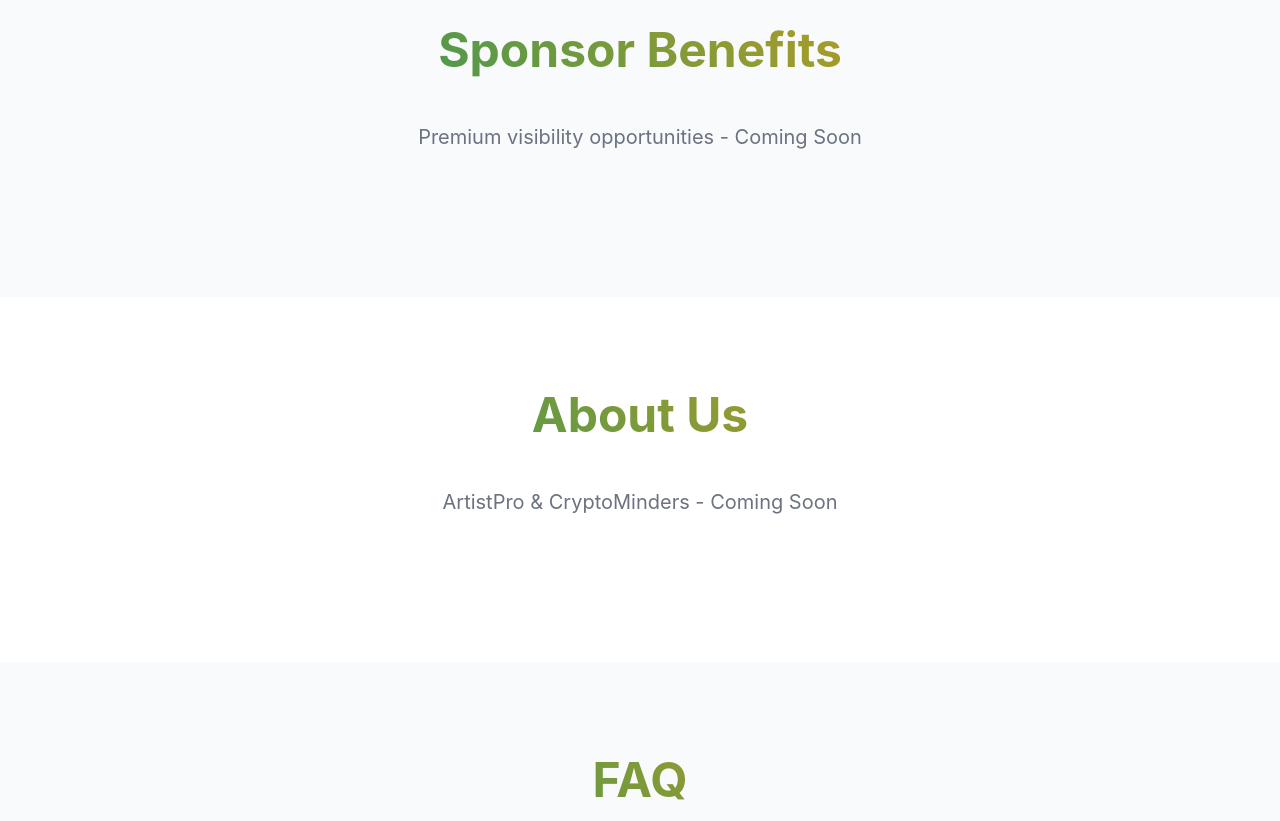
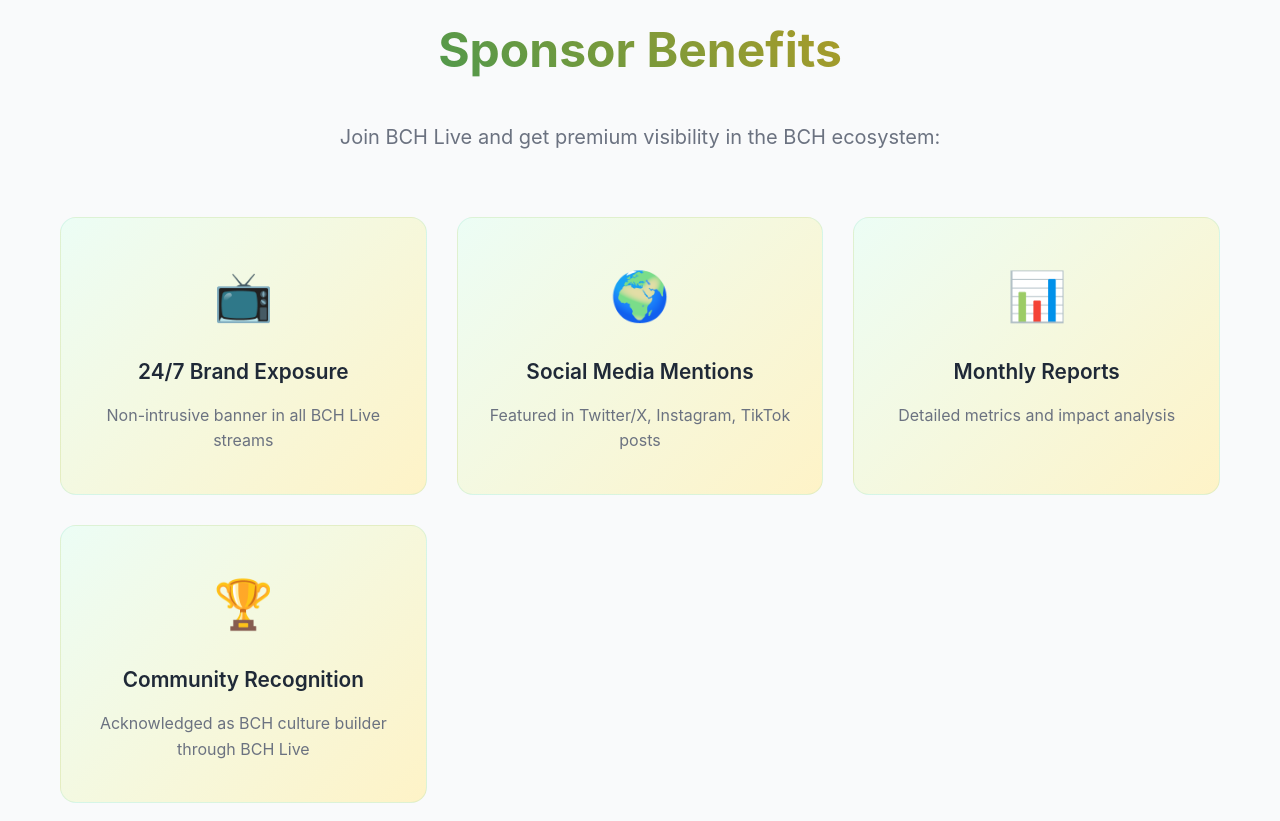
Before and after one commit to artistpro/bchlive, a website: page index.html in a window 1280 px wide. Shown: the part 2900-3721 px from the top of the page. Drawn offline with Linux system fonts and the light colour scheme.

Commit message:
Complete Benefits section with 4 sponsor benefits and styling

```diff
--- a/index.html
+++ b/index.html
@@ -494,6 +494,45 @@
             color: #6b7280;
             font-size: 0.95rem;
             line-height: 1.5;
+        }
+
+        /* Benefits Section Styles */
+        .benefits-grid {
+            display: grid;
+            grid-template-columns: repeat(auto-fit, minmax(280px, 1fr));
+            gap: 30px;
+            margin-top: 60px;
+        }
+
+        .benefit-card {
+            background: linear-gradient(135deg, #ecfdf5, #fef3c7);
+            padding: 40px 30px;
+            border-radius: 16px;
+            text-align: center;
+            transition: all 0.3s;
+            border: 1px solid rgba(16, 185, 129, 0.1);
+        }
+
+        .benefit-card:hover {
+            transform: translateY(-8px);
+            box-shadow: 0 20px 40px rgba(16, 185, 129, 0.15);
+        }
+
+        .benefit-icon {
+            font-size: 3rem;
+            margin-bottom: 20px;
+        }
+
+        .benefit-card h3 {
+            font-size: 1.3rem;
+            font-weight: 600;
+            color: #1f2937;
+            margin-bottom: 15px;
+        }
+
+        .benefit-card p {
+            color: #6b7280;
+            line-height: 1.6;
         } </style>
 </head>
 <body>
@@ -675,11 +714,36 @@
             </section>
 
     <section id="benefits" class="section video-section">
-        <div class="container">
-            <h2 class="section-title">Sponsor Benefits</h2>
-            <p class="section-description">Premium visibility opportunities - Coming Soon</p>
+    <div class="container">
+        <h2 class="section-title" id="benefits-title">Sponsor Benefits</h2>
+        <p class="section-description" id="benefits-description">
+            Join BCH Live and get premium visibility in the BCH ecosystem:
+        </p>
+
+        <div class="benefits-grid">
+            <div class="benefit-card">
+                <div class="benefit-icon">📺</div>
+                <h3 id="benefit-1-title">24/7 Brand Exposure</h3>
+                <p id="benefit-1-desc">Non-intrusive banner in all BCH Live streams</p>
+            </div>
+            <div class="benefit-card">
+                <div class="benefit-icon">🌍</div>
+                <h3 id="benefit-2-title">Social Media Mentions</h3>
+                <p id="benefit-2-desc">Featured in Twitter/X, Instagram, TikTok posts</p>
+            </div>
+            <div class="benefit-card">
+                <div class="benefit-icon">📊</div>
+                <h3 id="benefit-3-title">Monthly Reports</h3>
+                <p id="benefit-3-desc">Detailed metrics and impact analysis</p>
+            </div>
+            <div class="benefit-card">
+                <div class="benefit-icon">🏆</div>
+                <h3 id="benefit-4-title">Community Recognition</h3>
+                <p id="benefit-4-desc">Acknowledged as BCH culture builder through BCH Live</p>
+            </div>
         </div>
-    </section>
+    </div>
+</section>
 
     <section id="about" class="section">
         <div class="container">
```
